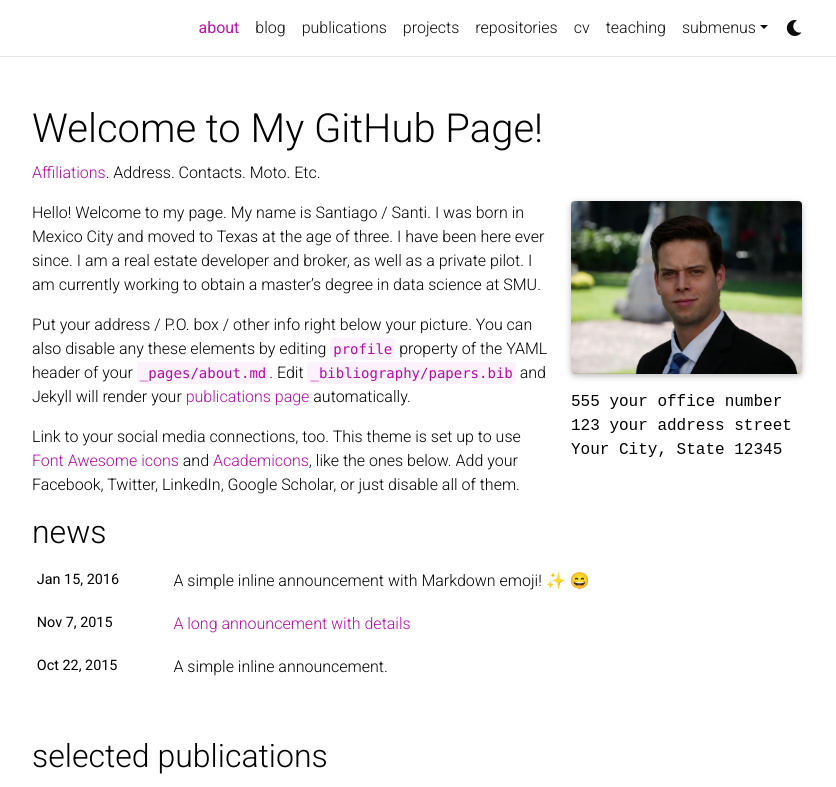
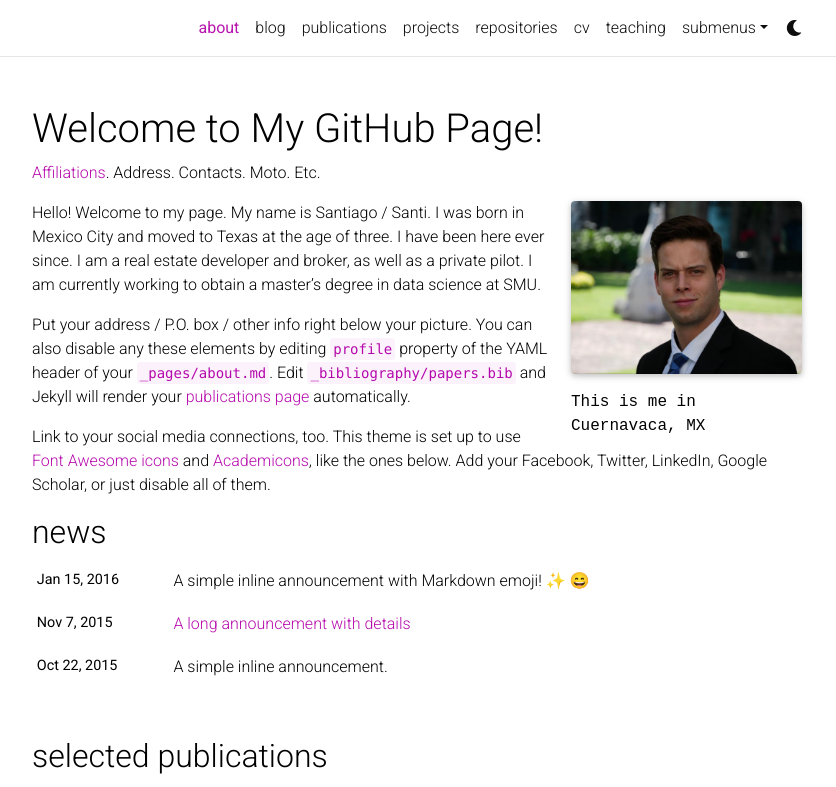
Before and after one commit to santigtz95/santigtz95.github.io, a Jekyll site: the page built from _pages/about.md, in a window 1280 px wide and 1077 px high, cut to the strip 0-787 px from the top of the window. Shown: the whole strip, without its empty margins (223-1059 px from the left). Built offline with Jekyll 4.4.1, drawn with Linux system fonts in a browser that asks for light colours; full-size pictures stand in for the smaller copies a plugin makes; emoji names are drawn with the system emoji font; comment, search, counter and statistics services are not loaded; a style sheet for code colours, icons or effects is not loaded.

Commit message:
Added Comment to Profile Pic

```diff
--- a/_pages/about.md
+++ b/_pages/about.md
@@ -9,9 +9,9 @@ profile:
   image: Profile Pic
   image_circular: false # crops the image to make it circular
   address: >
-    <p>555 your office number</p>
-    <p>123 your address street</p>
-    <p>Your City, State 12345</p>
+    <p> This is me in Cuernavaca, MX </p>
+    <p      (My father's hometown)   </p>
+    <p></p>
 
 news: true  # includes a list of news items
 selected_papers: true # includes a list of papers marked as "selected={true}"
```
